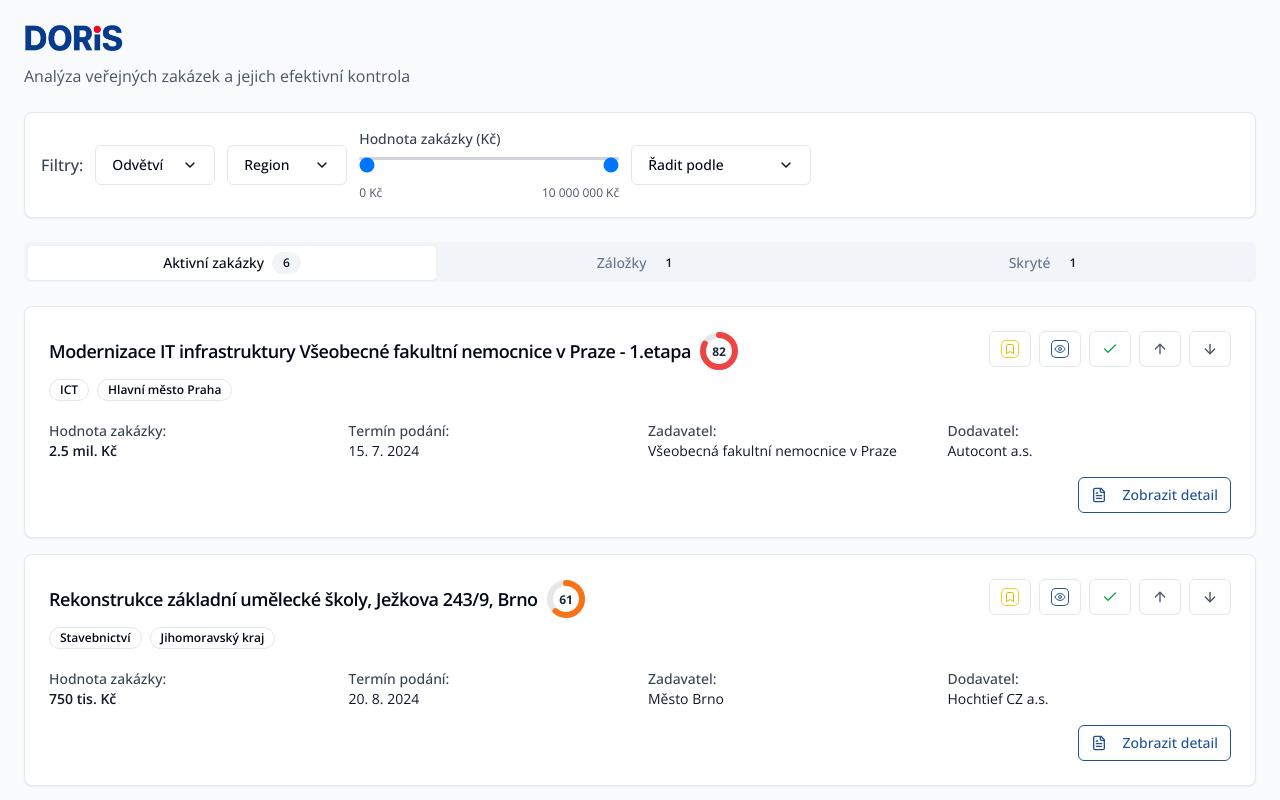
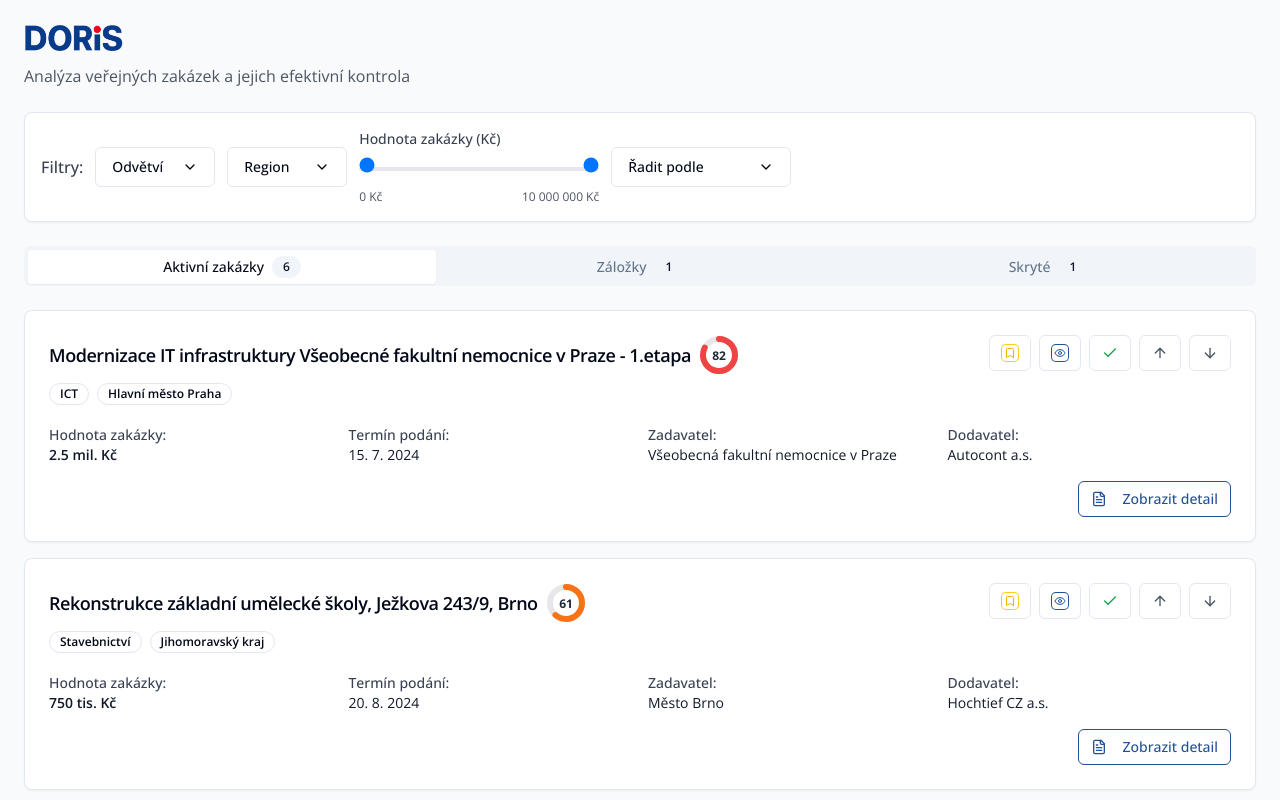
Before and after one commit to skupina-onebond/verejne-priority-kompas, a React (Vite) app: page /seznam in a window 1280 px wide. Shown: the top 800 px of the page. Built offline with nearby package versions, Linux system fonts and the light colour scheme.

Commit message:
Update ContractFilters.tsx

```diff
--- a/src/components/ContractFilters.tsx
+++ b/src/components/ContractFilters.tsx
@@ -109,10 +109,14 @@ export const ContractFilters: React.FC<ContractFiltersProps> = ({
             </DropdownMenuContent>
           </DropdownMenu>
 
-          {/* Hodnota zakázky – jeden slider so zobrazením rozsahu */}
-<div className="flex flex-col gap-2 min-w-[260px]">
-  <label className="text-sm text-gray-700 font-medium">Hodnota zakázky (Kč)</label>
-  <div className="relative h-5">
+          {/* Hodnota zakázky – optimalizovaný vzhled */}
+<div className="flex flex-col items-start gap-1 min-w-[240px]">
+  <label className="text-sm text-gray-700 font-medium mb-1">
+    Hodnota zakázky (Kč)
+  </label>
+
+  <div className="relative w-[240px] h-6">
+    {/* Range min */}
     <input
       type="range"
       min={0}
@@ -120,10 +124,14 @@ export const ContractFilters: React.FC<ContractFiltersProps> = ({
       step={50000}
       value={filters.valueMin}
       onChange={(e) =>
-        onFiltersChange({ ...filters, valueMin: Math.min(Number(e.target.value), filters.valueMax) })
+        onFiltersChange({
+          ...filters,
+          valueMin: Math.min(Number(e.target.value), filters.valueMax),
+        })
       }
-      className="absolute w-full pointer-events-none appearance-none bg-transparent z-10"
+      className="absolute w-full pointer-events-none appearance-none bg-transparent z-10 [&::-webkit-slider-thumb]:pointer-events-auto"
     />
+    {/* Range max */}
     <input
       type="range"
       min={0}
@@ -131,14 +139,18 @@ export const ContractFilters: React.FC<ContractFiltersProps> = ({
       step={50000}
       value={filters.valueMax}
       onChange={(e) =>
-        onFiltersChange({ ...filters, valueMax: Math.max(Number(e.target.value), filters.valueMin) })
+        onFiltersChange({
+          ...filters,
+          valueMax: Math.max(Number(e.target.value), filters.valueMin),
+        })
       }
-      className="absolute w-full pointer-events-none appearance-none bg-transparent z-20"
+      className="absolute w-full pointer-events-none appearance-none bg-transparent z-20 [&::-webkit-slider-thumb]:pointer-events-auto"
     />
-    <div className="h-[3px] bg-gray-300 rounded-full" />
+    {/* Track background */}
+    <div className="absolute top-1/2 transform -translate-y-1/2 w-full h-[4px] bg-gray-200 rounded-full" />
   </div>
 
-  <div className="flex justify-between text-xs text-gray-600">
+  <div className="flex justify-between w-full text-xs text-gray-600 mt-1">
     <span>{filters.valueMin.toLocaleString("cs-CZ")} Kč</span>
     <span>{filters.valueMax.toLocaleString("cs-CZ")} Kč</span>
   </div>
```
